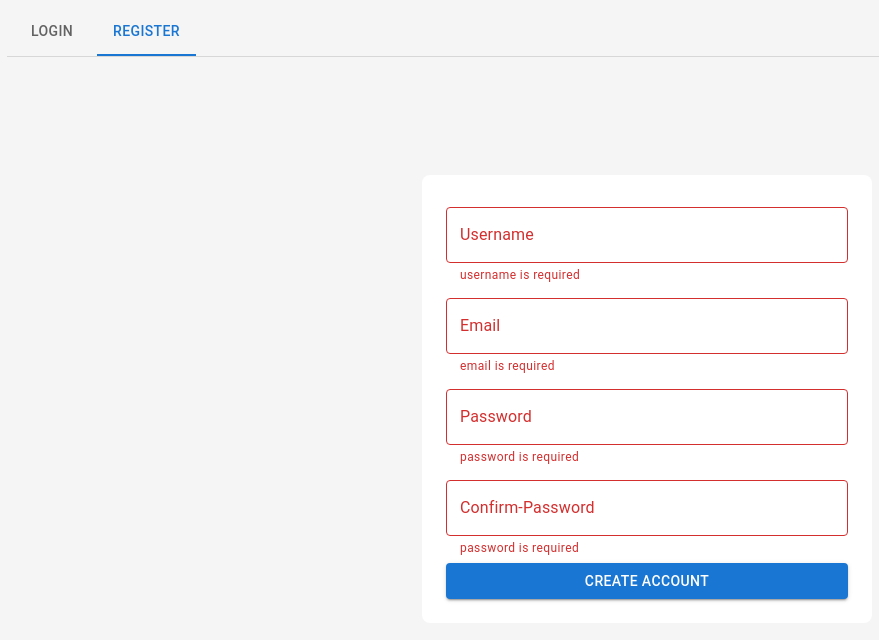
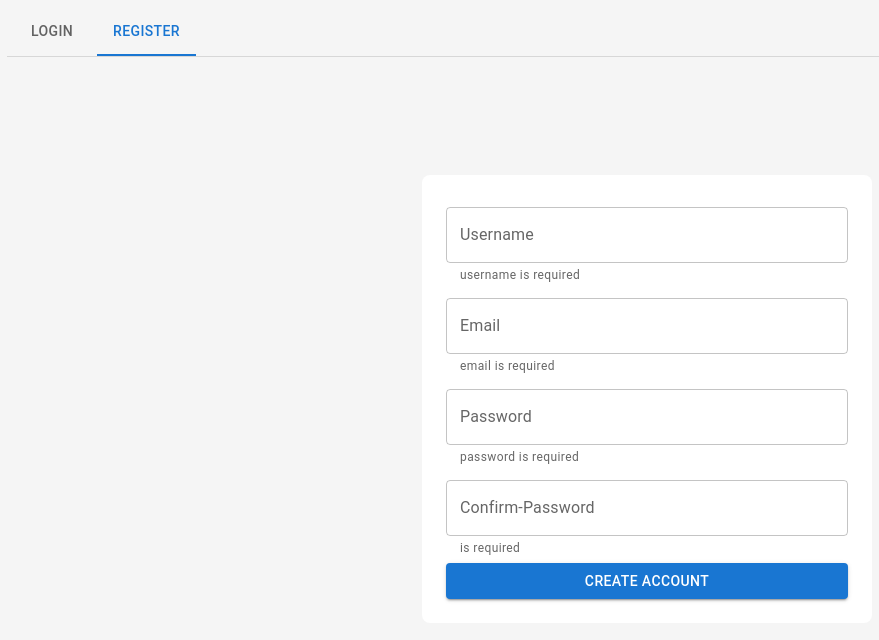
Before and after one commit to DanielCVissio/crudPage, a React (Vite) app: page / in a window 1280 px wide. Both pictures are taken after a click on the tab "REGISTER". Shown: the top 640 px of the page, without its empty margins (1-880 px from the left). Built offline with nearby package versions, Linux system fonts and the light colour scheme.

Commit message:
update register validation

```diff
--- a/src/auth/components/RegisterComponent.jsx
+++ b/src/auth/components/RegisterComponent.jsx
@@ -30,8 +30,8 @@ export default () => {
         <form>
           <Grid >
             <TextField
+              error={username.length >=11}
               value={username}
-              error={username === ""}
               margin="dense"
               label="Username"
               onChange={(e) => setUsername(e.target.value)}
@@ -42,7 +42,7 @@ export default () => {
           <Grid>
 
             <TextField
-              error={!email.includes('@')}
+              error={email.includes('@')}
               margin="dense"
               label="Email"
               type={"email"}
@@ -55,7 +55,7 @@ export default () => {
 
           <Grid>
             <TextField
-              error={password === ""}
+              error={password.length >= 9}
               margin="dense"
               label="Password"
               type={"password"}
@@ -68,14 +68,14 @@ export default () => {
 
           <Grid>
             <TextField
-              error={username === ""}
+              error={confirmPassword.length >= 9}
               margin="dense"
               label="Confirm-Password"
               type={"password"}
               onChange={(e) => setConfirmPassword(e.target.value)}
               fullWidth
               value={confirmPassword}
-              helperText={confirmPassword === "" ? 'password is required' : ' '}
+              helperText={confirmPassword === "" ? ' is required' : ' '}
             />
           </Grid>
 
```
